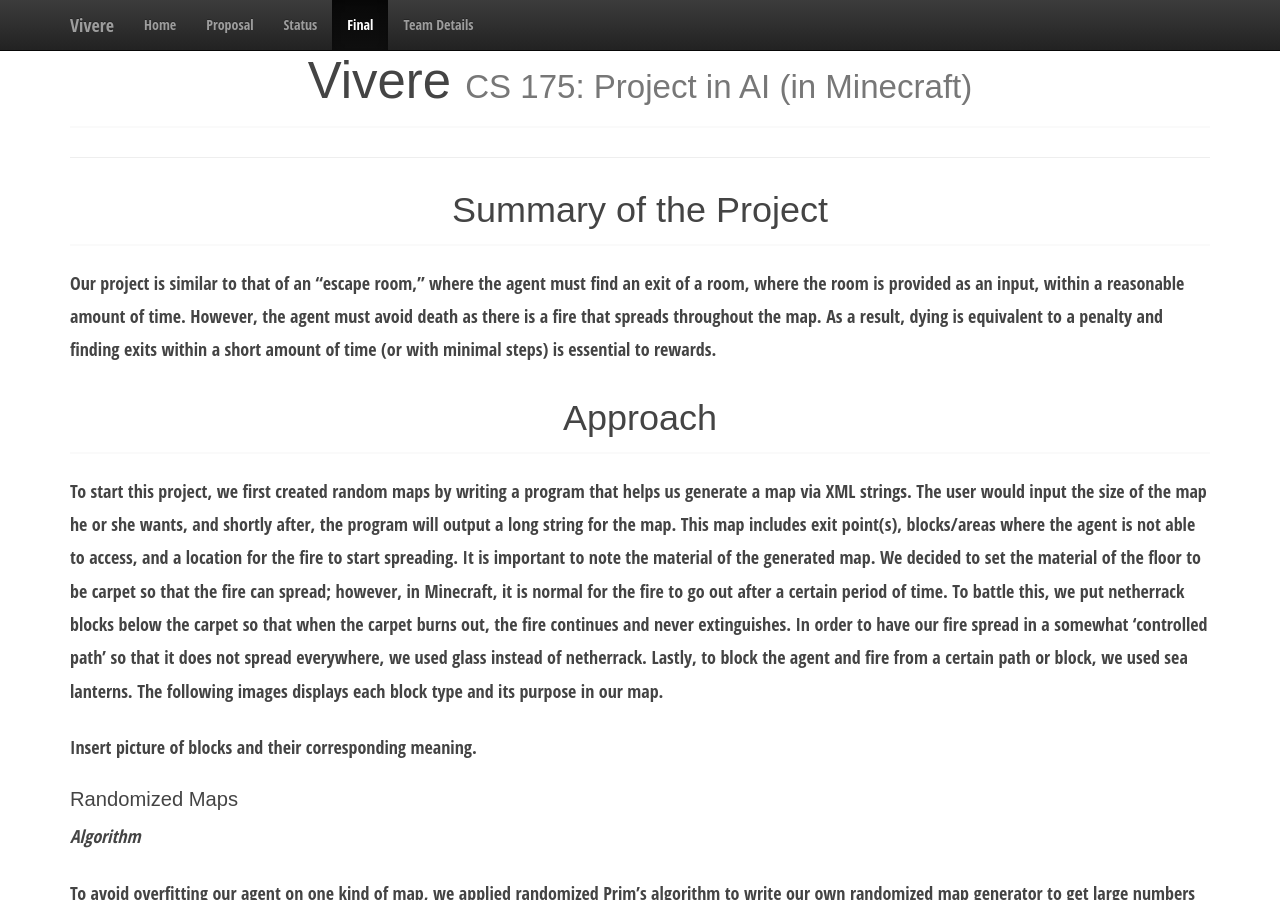
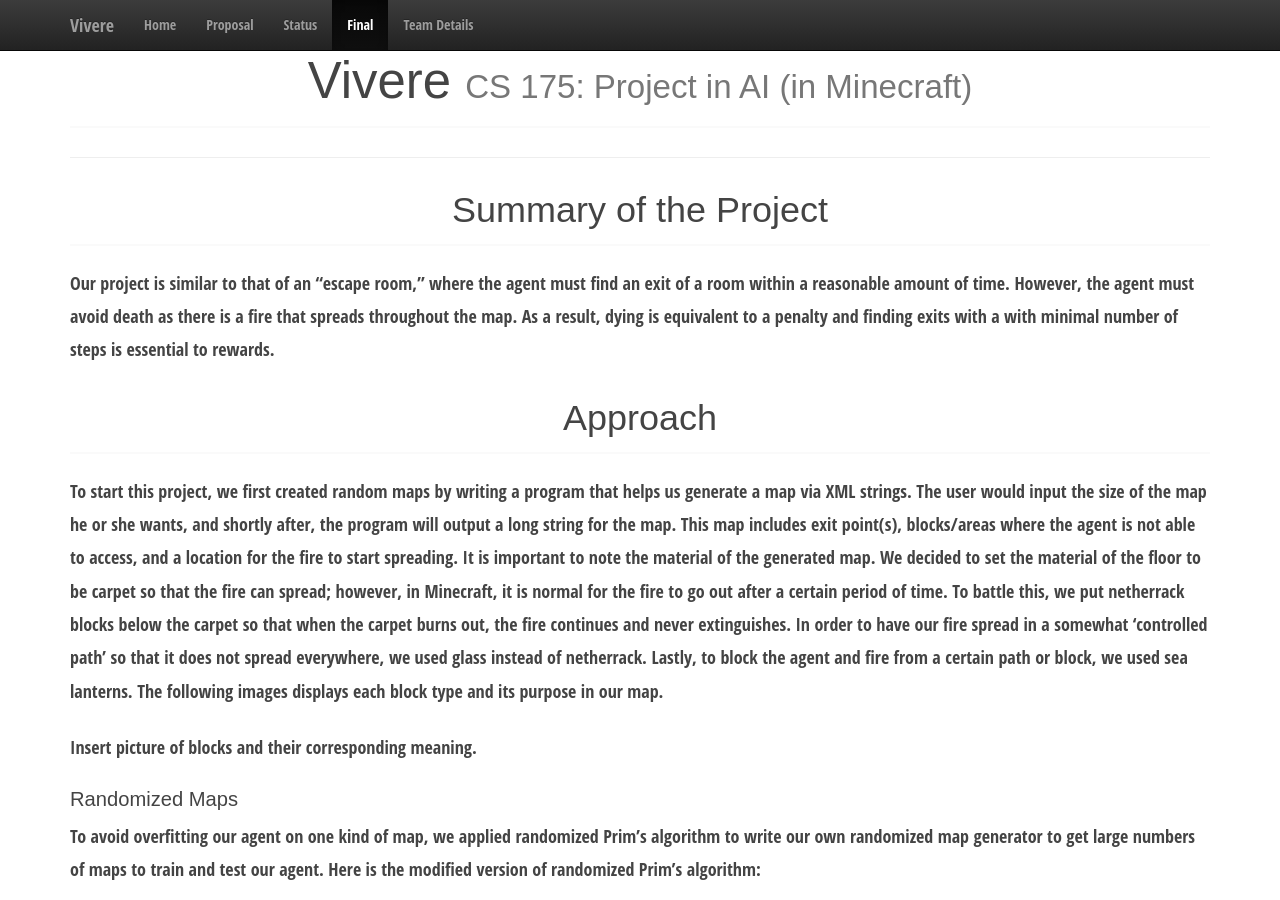
Before and after one commit to Enhjin/Vivere, a Jekyll site: the page built from docs/final.md, in a window 1280 px wide and 900 px high. Built offline with Jekyll 4.4.1, drawn with Linux system fonts in a browser that asks for light colours.

Commit message:
Update final.md

```diff
--- a/docs/final.md
+++ b/docs/final.md
@@ -4,7 +4,7 @@ title:  Final Report
 ---
 
 ### Summary of the Project
-Our project is similar to that of an “escape room,” where the agent must find an exit of a room, where the room is provided as an input, within a reasonable amount of time. However, the agent must avoid death as there is a fire that spreads throughout the map. As a result, dying is equivalent to a penalty and finding exits within a short amount of time (or with minimal steps) is essential to rewards.
+Our project is similar to that of an “escape room,” where the agent must find an exit of a room within a reasonable amount of time. However, the agent must avoid death as there is a fire that spreads throughout the map. As a result, dying is equivalent to a penalty and finding exits with a with minimal number of steps is essential to rewards.
 
 
 ### Approach
@@ -15,10 +15,7 @@ Insert picture of blocks and their corresponding meaning.
 
 ##### Randomized Maps
 
-
-*Algorithm*
-
-To avoid overfitting our agent on one kind of map, we applied randomized Prim’s algorithm to write our own randomized map generator to get large numbers of maps to train and test our agent. Here is the modified version of randomized Prim’s algorithm:
+To avoid overfitting our agent on one kind of map, we applied randomized Prim’s algorithm to write our own randomized map generator to get large numbers of maps to train and test our agent. Here is the modified version of randomized Prim's algorithm:
 
 >
 * Build a 2D grid of blocks;
```
